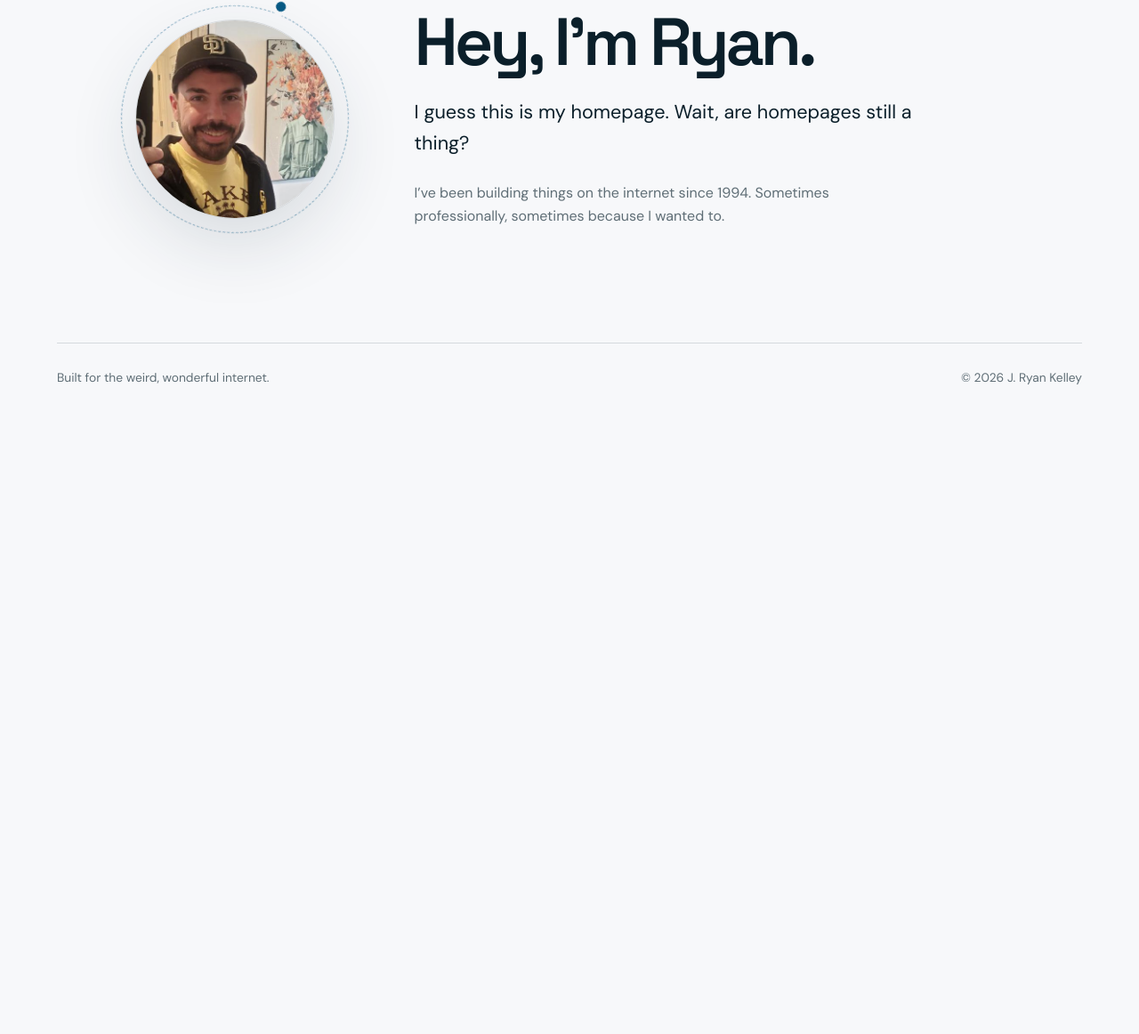
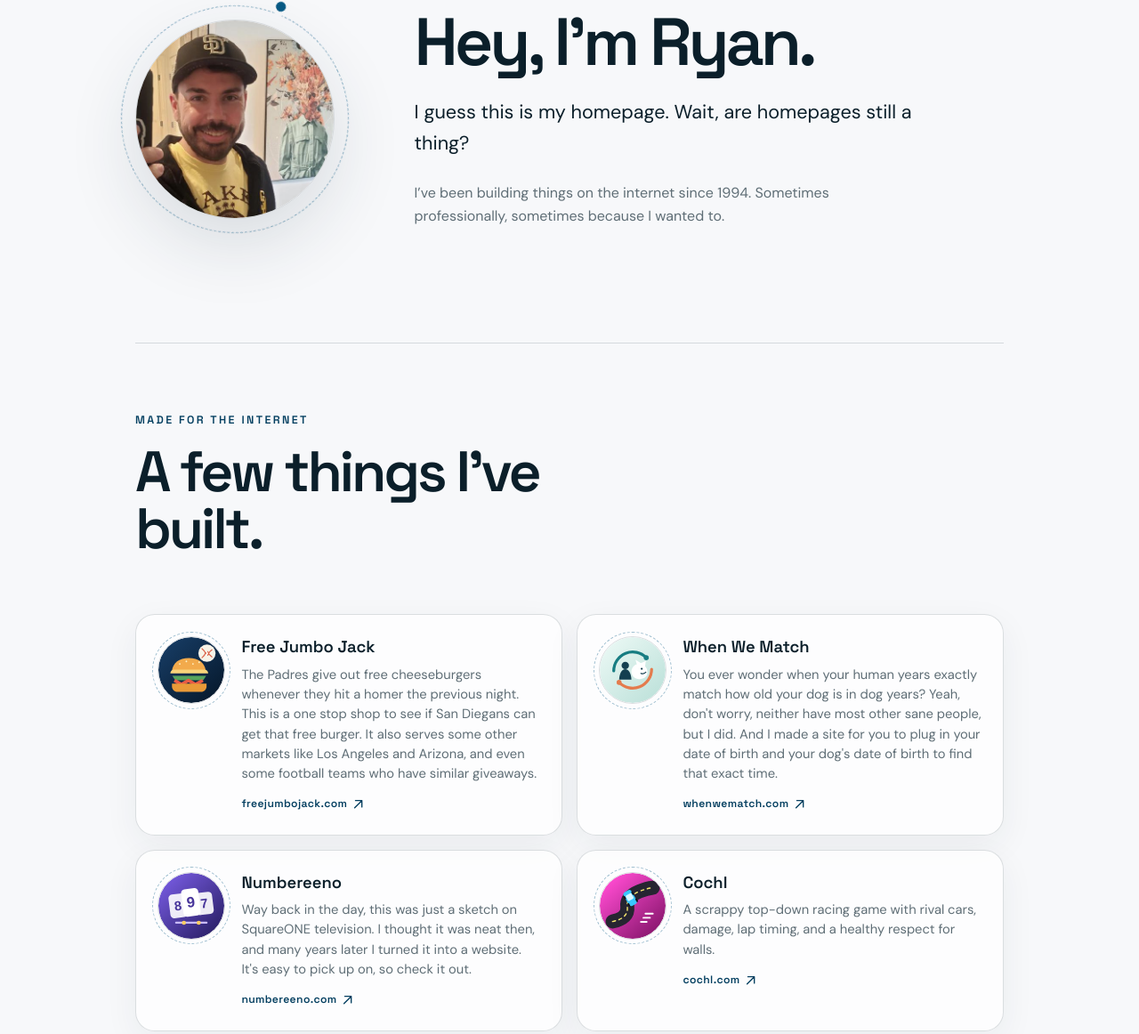
Before and after one commit to arcele/jryky, an Astro site: page / in a window 1280 px wide. Shown: the part 725-1887 px from the top of the page at 89% size. Before the commit the page ends 1195 px from the top, so only its background shows below. Built offline with nearby package versions, Linux system fonts and the light colour scheme; Astro itself is replaced by a stand-in of ours.

Commit message:
adding some projects

```diff
--- a/src/pages/index.astro
+++ b/src/pages/index.astro
@@ -5,6 +5,41 @@ const links = [
   { label: 'GitHub', href: 'https://github.com/arcele', icon: 'github' },
   { label: 'LinkedIn', href: 'https://linkedin.com/in/jryankelley', icon: 'linkedin' },
   { label: 'Email', href: 'mailto:ryan@jryky.com', icon: 'email' },
+] as const;
+
+const projects = [
+  {
+    name: 'Free Jumbo Jack',
+    url: 'https://freejumbojack.com',
+    domain: 'freejumbojack.com',
+    image: '/assets/projects/free-jumbo-jack.svg',
+    description:
+      'The Padres give out free cheeseburgers whenever they hit a homer the previous night.  This is a one stop shop to see if San Diegans can get that free burger.  It also serves some other markets like Los Angeles and Arizona, and even some football teams who have similar giveaways.',
+  },
+  {
+    name: 'When We Match',
+    url: 'https://whenwematch.com',
+    domain: 'whenwematch.com',
+    image: '/assets/projects/when-we-match.svg',
+    description:
+      'You ever wonder when your human years exactly match how old your dog is in dog years?  Yeah, don\'t worry, neither have most other sane people, but I did.  And I made a site for you to plug in your date of birth and your dog\'s date of birth to find that exact time.',
+  },
+  {
+    name: 'Numbereeno',
+    url: 'https://numbereeno.com',
+    domain: 'numbereeno.com',
+    image: '/assets/projects/numbereeno.svg',
+    description:
+      'Way back in the day, this was just a sketch on SquareONE television.  I thought it was neat then, and many years later I turned it into a website.  It\'s easy to pick up on, so check it out.',
+  },
+  {
+    name: 'Cochl',
+    url: 'https://cochl.com',
+    domain: 'cochl.com',
+    image: '/assets/projects/cochl.svg',
+    description:
+      'A scrappy top-down racing game with rival cars, damage, lap timing, and a healthy respect for walls.',
+  },
 ] as const;
 
 const siteUrl = 'https://jryky.com/';
@@ -120,6 +155,35 @@ const structuredData = {
           </div>
         </div>
       </section>
+
+      <section class="projects" id="projects" aria-labelledby="projects-title">
+        <div class="projects-inner">
+          <p class="section-label">Made for the internet</p>
+          <h2 id="projects-title">A few things I’ve built.</h2>
+
+          <ul class="project-list">
+            {projects.map((project) => (
+              <li>
+                <a class="project-card" href={project.url} target="_blank" rel="noreferrer">
+                  <span class="project-image" aria-hidden="true">
+                    <img src={project.image} alt="" width="160" height="160" loading="lazy" />
+                  </span>
+                  <span class="project-copy">
+                    <span class="project-name">{project.name}</span>
+                    <span class="project-description">{project.description}</span>
+                    <span class="project-domain">
+                      {project.domain}
+                      <svg viewBox="0 0 16 16" aria-hidden="true">
+                        <path d="M5 3h8v8M13 3 4 12" />
+                      </svg>
+                    </span>
+                  </span>
+                </a>
+              </li>
+            ))}
+          </ul>
+        </div>
+      </section>
     </main>
 
     <footer>
--- a/src/styles/global.css
+++ b/src/styles/global.css
@@ -369,6 +369,135 @@ h1 {
   font-size: 1rem !important;
 }
 
+.projects {
+  padding: 0 clamp(1.25rem, 5vw, 4rem) clamp(5rem, 10vw, 9rem);
+}
+
+.projects-inner {
+  width: min(100%, 61rem);
+  margin: 0 auto;
+  padding-top: clamp(3rem, 6vw, 5rem);
+  border-top: 1px solid var(--line);
+}
+
+.projects h2 {
+  max-width: 38rem;
+  margin: 0;
+  font-family: var(--display);
+  font-size: clamp(2.25rem, 5vw, 4rem);
+  font-weight: 600;
+  letter-spacing: -0.05em;
+  line-height: 1;
+}
+
+.project-list {
+  display: grid;
+  margin: clamp(2.5rem, 5vw, 4rem) 0 0;
+  padding: 0;
+  grid-template-columns: repeat(2, minmax(0, 1fr));
+  gap: 1rem;
+  list-style: none;
+}
+
+.project-card {
+  display: grid;
+  min-height: 100%;
+  padding: clamp(1.1rem, 2.5vw, 1.5rem);
+  grid-template-columns: 4.75rem 1fr;
+  gap: 1.15rem;
+  align-items: start;
+  border: 1px solid var(--line);
+  border-radius: 1.35rem;
+  background: color-mix(in srgb, var(--surface) 88%, transparent);
+  box-shadow: 0 12px 38px rgba(30, 52, 64, 0.06);
+  text-decoration: none;
+  transition:
+    border-color 180ms ease,
+    box-shadow 180ms ease,
+    transform 180ms ease;
+}
+
+.project-card:hover,
+.project-card:focus-visible {
+  border-color: color-mix(in srgb, var(--primary) 46%, var(--line));
+  box-shadow: 0 18px 46px rgba(30, 52, 64, 0.12);
+  outline: none;
+  transform: translateY(-3px);
+}
+
+.project-image {
+  position: relative;
+  display: block;
+  width: 4.75rem;
+  aspect-ratio: 1;
+}
+
+.project-image::after {
+  position: absolute;
+  inset: -0.35rem;
+  border: 1px dashed color-mix(in srgb, var(--primary) 38%, transparent);
+  border-radius: 50%;
+  content: '';
+  transition: transform 500ms cubic-bezier(0.2, 0.8, 0.2, 1);
+}
+
+.project-card:hover .project-image::after,
+.project-card:focus-visible .project-image::after {
+  transform: rotate(24deg);
+}
+
+.project-image img {
+  display: block;
+  width: 100%;
+  height: 100%;
+  border: 1px solid var(--line);
+  border-radius: 50%;
+  object-fit: cover;
+}
+
+.project-copy {
+  display: flex;
+  min-width: 0;
+  flex-direction: column;
+}
+
+.project-name {
+  color: var(--ink);
+  font-family: var(--display);
+  font-size: 1.15rem;
+  font-weight: 600;
+  line-height: 1.25;
+}
+
+.project-description {
+  margin-top: 0.55rem;
+  color: var(--muted);
+  font-size: 0.92rem;
+  line-height: 1.5;
+}
+
+.project-domain {
+  display: flex;
+  margin-top: 0.9rem;
+  gap: 0.3rem;
+  align-items: center;
+  color: var(--primary-deep);
+  font-family: var(--display);
+  font-size: 0.76rem;
+  font-weight: 600;
+  letter-spacing: 0.03em;
+}
+
+.project-domain svg {
+  width: 0.9rem;
+  height: 0.9rem;
+  fill: none;
+  stroke: currentColor;
+  stroke-linecap: round;
+  stroke-linejoin: round;
+  stroke-width: 1.5;
+}
+
 footer {
   display: flex;
   width: min(100% - 2.5rem, 72rem);
@@ -440,6 +569,10 @@ footer p {
     grid-column: 1 / -1;
   }
 
+  .project-list {
+    grid-template-columns: 1fr;
+  }
+
   footer {
     flex-direction: column;
     gap: 0.35rem;
@@ -465,6 +598,15 @@ footer p {
     width: 5.5rem;
     margin-bottom: 2rem;
   }
+
+  .project-card {
+    grid-template-columns: 4rem 1fr;
+    gap: 1rem;
+  }
+
+  .project-image {
+    width: 4rem;
+  }
 }
 
 @media (prefers-reduced-motion: reduce) {
```
Also changed, not shown: public/assets/projects/cochl.svg (added), public/assets/projects/free-jumbo-jack.svg (added), public/assets/projects/numbereeno.svg (added), public/assets/projects/when-we-match.svg (added).
